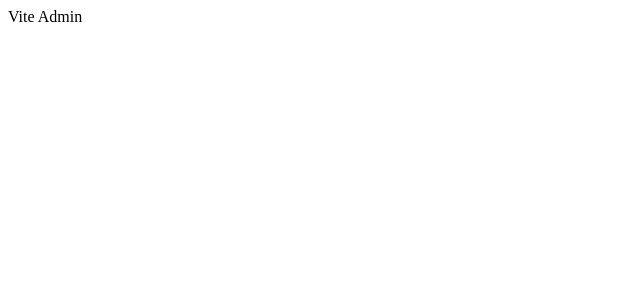
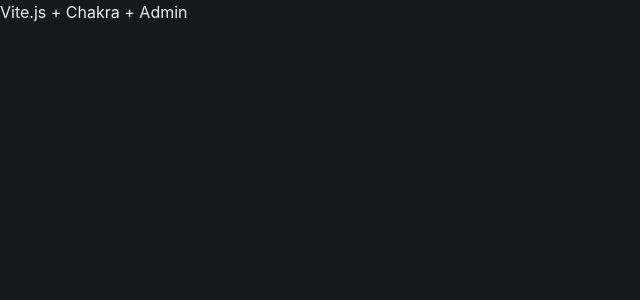
Before and after one commit to alckordev/core-admin, a React (Vite) app: page / in a window 1280 px wide. Shown: the top 300 px of the page, without its empty margins (0-640 px from the left). Built offline with nearby package versions, Linux system fonts and the light colour scheme.

Commit message:
Feat: Add Base Initial Theme

```diff
--- a/src/App.tsx
+++ b/src/App.tsx
@@ -1,8 +1,10 @@
+import { CoreAdmin } from "./core-admin/core";
+
 function App() {
   return (
-    <div>
-      <div>Vite Admin</div>
-    </div>
+    <CoreAdmin>
+      <div>Vite.js + Chakra + Admin</div>
+    </CoreAdmin>
   );
 }
 
--- /dev/null
+++ b/src/core-admin/core-ui/AdminContext.tsx
@@ -0,0 +1,12 @@
+import { defaultTheme } from "./defaultTheme";
+import { ThemeProvider } from "./layout";
+
+export const AdminContext = (props: any) => {
+  const { theme = defaultTheme, children, ...rest } = props;
+
+  return (
+    <div {...rest}>
+      <ThemeProvider theme={theme}>{children}</ThemeProvider>
+    </div>
+  );
+};
--- /dev/null
+++ b/src/core-admin/core-ui/defaultTheme.ts
@@ -0,0 +1,46 @@
+export const defaultTheme: object = {
+  colors: {
+    brand: {
+      958: "#193a1a",
+      928: "#204c22",
+      900: "#285e2a",
+      868: "#2f7032",
+      846: "#37823a",
+      800: "#3f9442",
+      700: "#46a64a",
+      600: "#50b555",
+      500: "#62bd66",
+      400: "#74c478",
+      300: "#86cc89",
+      200: "#98d39a",
+      100: "#aadbac",
+      50: "#bce3bd",
+    },
+    gray: {
+      958: "#0e1013",
+      928: "#17181b",
+      900: "#202124",
+      868: "#282a2d",
+      846: "#2e3134",
+      800: "#3c4043",
+      700: "#5f6368",
+      600: "#80868b",
+      500: "#9aa0a6",
+      400: "#bdc1c6",
+      300: "#dadce0",
+      200: "#e8eaed",
+      100: "#f1f3f4",
+      50: "#f8f9fa",
+    },
+  },
+  config: {
+    initialColorMode: "dark",
+  },
+  semanticTokens: {
+    colors: {
+      "chakra-body-bg": {
+        _dark: "gray.928",
+      },
+    },
+  },
+};
--- /dev/null
+++ b/src/core-admin/core-ui/index.ts
@@ -0,0 +1 @@
+export * from "./defaultTheme";
--- /dev/null
+++ b/src/core-admin/core-ui/layout/Theme/ThemeProvider.tsx
@@ -0,0 +1,24 @@
+import { ReactNode } from "react";
+import { ChakraProvider } from "@chakra-ui/react";
+import { useTheme } from "./useTheme";
+
+/**
+ * This sets the Chakra initial theme.
+ *
+ * @param props
+ * @param props.children The rest of yout application
+ * @param props.theme The initial theme object
+ */
+export const ThemeProvider = ({
+  children,
+  theme: themeOverride,
+}: ThemeProviderProps) => {
+  const theme = useTheme(themeOverride);
+
+  return <ChakraProvider theme={theme}>{children}</ChakraProvider>;
+};
+
+export interface ThemeProviderProps {
+  children: ReactNode;
+  theme: object;
+}
--- /dev/null
+++ b/src/core-admin/core-ui/layout/Theme/index.ts
@@ -0,0 +1,2 @@
+export * from "./ThemeProvider";
+export * from "./useTheme";
--- /dev/null
+++ b/src/core-admin/core-ui/layout/Theme/useTheme.ts
@@ -0,0 +1,13 @@
+import { useMemo } from "react";
+import { useTheme as useChakraTheme } from "@chakra-ui/react";
+import { extendTheme } from "@chakra-ui/theme-utils";
+
+export const useTheme = (themeOverride?: object) => {
+  const chakraTheme = useChakraTheme();
+
+  const initialTheme = themeOverride || chakraTheme;
+
+  const theme = useMemo(() => extendTheme(initialTheme), [initialTheme]);
+
+  return theme;
+};
--- /dev/null
+++ b/src/core-admin/core-ui/layout/index.ts
@@ -0,0 +1 @@
+export * from "./Theme";
--- /dev/null
+++ b/src/core-admin/core/Admin.tsx
@@ -0,0 +1,13 @@
+import { ReactNode } from "react";
+import { AdminContext } from "../core-ui/AdminContext";
+
+export const CoreAdmin = (props: CoreAdminProps) => {
+  const { children, theme } = props;
+
+  return <AdminContext theme={theme}>{children}</AdminContext>;
+};
+
+export interface CoreAdminProps {
+  children: ReactNode;
+  theme?: object;
+}
--- /dev/null
+++ b/src/core-admin/core/index.ts
@@ -0,0 +1 @@
+export { CoreAdmin } from "./Admin";
```
